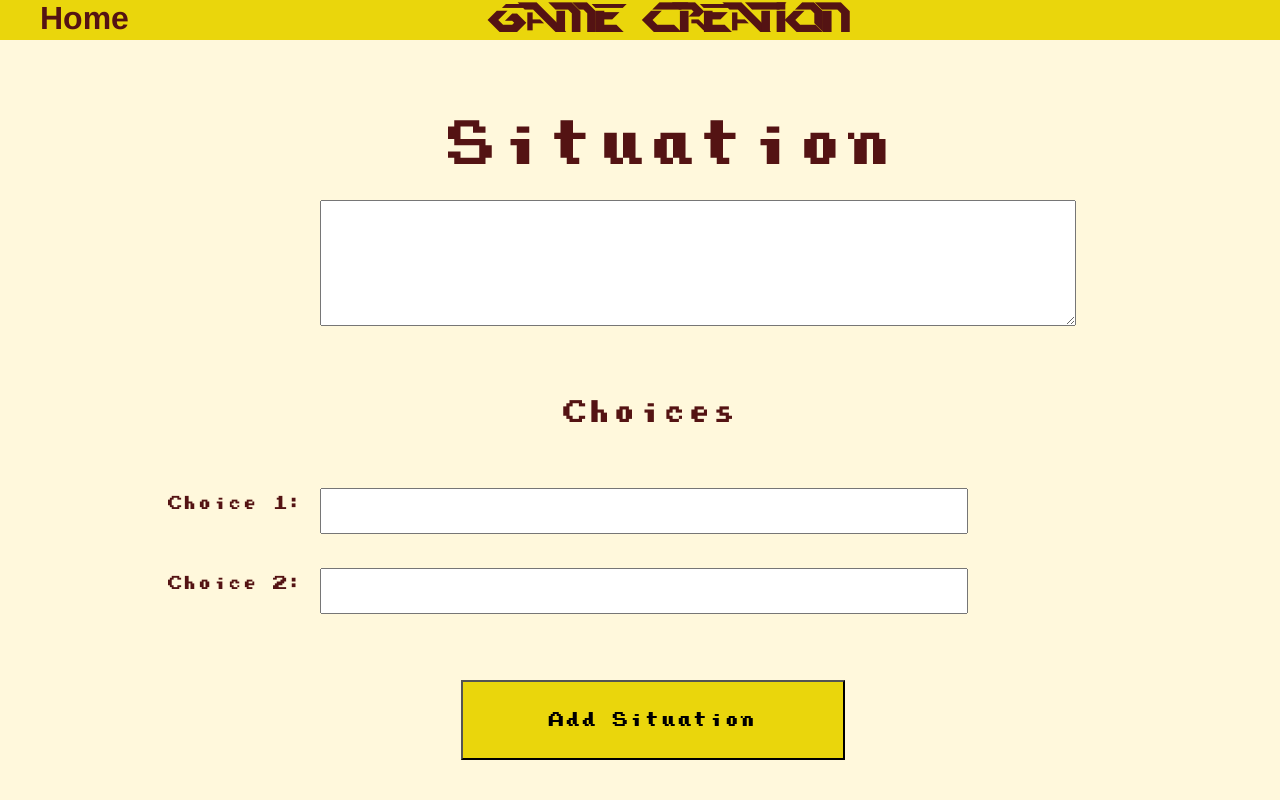
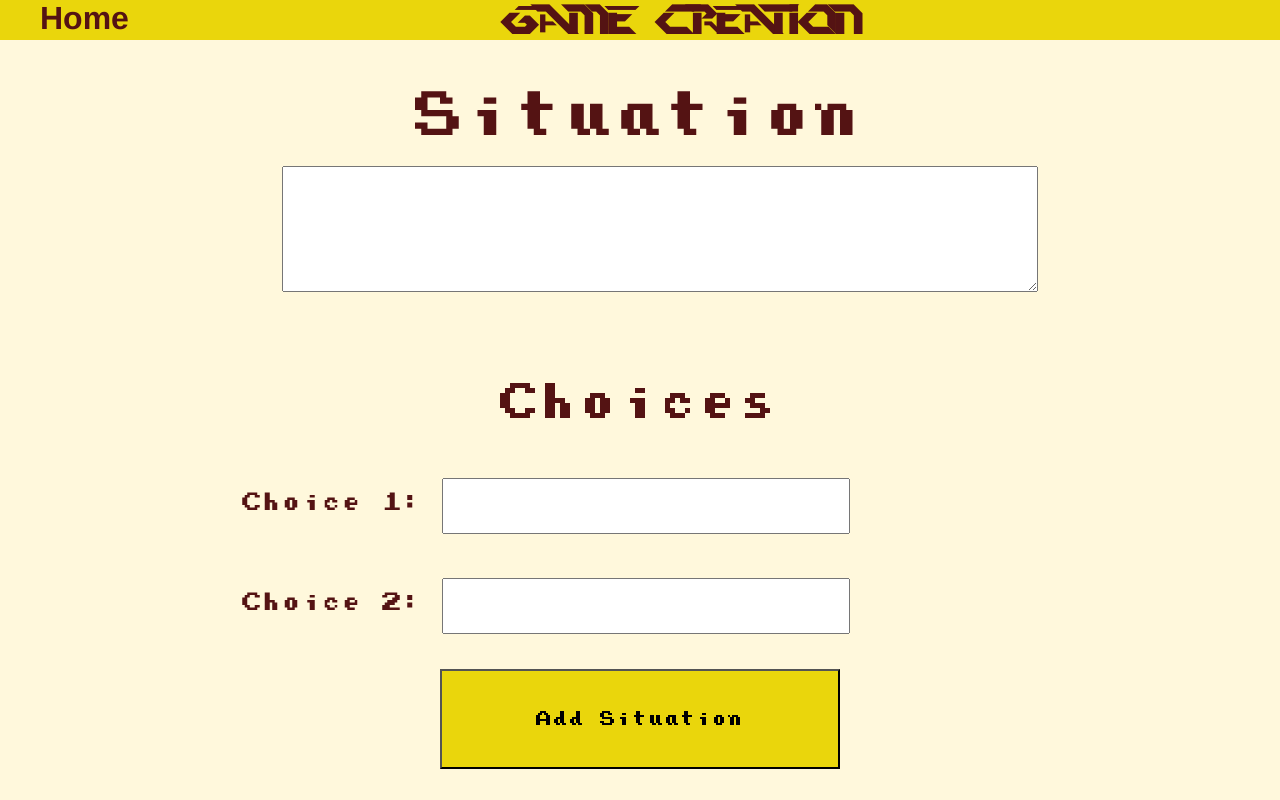
Before and after one commit to CS253-F20/project-cyoagen, a Flask app: page /create_game in a window 1280 px wide. Run offline with Flask 2, Linux system fonts and the light colour scheme.

Commit message:
Updated HTML/CSS to be written in a better way and prevent differences in appearance based on resolution

```diff
--- a/static/create.css
+++ /dev/null
@@ -1,118 +0,0 @@
-@font-face {
-  font-family: Game;
-  src: url(pdark.ttf);
-}
-/*Font by Ænigma Fonts */
-
-@font-face {
-  font-family: Star;
-  src: url(prstart.ttf);
-}
-/*Font by Ænigma Fonts */
-
-html {
-  font-family: Helvetica;
-  color: #541313;
-  background-color: cornsilk;
-}
-
-.NavBar {
-  top: -32px;
-  left: 0px;
-  right: 0px;
-  position: fixed;
-  width: 100%;
-  height: 40px;
-  background-color: #EAD60C;
-}
-
-ul, li {
-  background-color: #EAD60C;
-  color:#541313;
-  display: inline;
-  list-style-type: none;
-  /* Display and list-style-type attribrutes found on W3schools*/
-}
-
-.Navlink {
-  color: #541313;
-  text-decoration: none;
-  /* Text-decoration attribute found on W3schools*/
-}
-
-#page_title {
-    position: fixed;
-    left: 38%;
-    text-align: center;
-    font-family: Game;
-    font-size: 40px;
-}
-
-a.Navlink:hover, a.Navlink:focus {
-  color:Black;
-}
-#situation_head {
-    font-family: Star;
-    font-size: 50px;
-    position:fixed;
-    top:15%;
-    left:35%;
-}
-#situation {
-    font-size: 20px;
-    position: fixed;
-    top: 25%;
-    left: 25%;
-}
-
-#choice_head {
-    font-family: Star;
-    font-size: 25px;
-    position: fixed;
-    top: 50%;
-    left: 44%;
-}
-
-#choice1_head {
-    font-family: Star;
-    font-size: 15px;
-    position: fixed;
-    top: 62%;
-    left: 10%;
-}
-
-#choice1 {
-    position: fixed;
-    top: 61%;
-    left: 25%;
-    width: 50%;
-    height: 5%;
-}
-
-#choice2_head {
-    font-family: Star;
-    font-size: 15px;
-    position: fixed;
-    top: 72%;
-    left: 10%;
-}
-
-#choice2 {
-    position: fixed;
-    top: 71%;
-    left: 25%;
-    width: 50%;
-    height: 5%;
-}
-
-#Add_situation {
-  color: black;
-  background-color: #EAD60C;
-  font-family: Star;
-  font-size:16px;
-  position: fixed;
-  top: 85%;
-  left: 36%;
-  width: 30%;
-  height: 10%;
-}
--- a/static/style.css
+++ b/static/style.css
@@ -1,6 +1,12 @@
 @font-face {
   font-family: Game;
   src: url(pdark.ttf);
+}
+/*Font by Ænigma Fonts */
+
+@font-face {
+  font-family: Star;
+  src: url(prstart.ttf);
 }
 /*Font by Ænigma Fonts */
 
@@ -10,19 +16,17 @@ html {
   background-color: cornsilk;
 }
 
-h2 {
+#App_Title {
   font-size: 100px;
   font-family:Game;
-  margin:auto;
-  position: fixed;
-  top: 25%;
-  left:25%;
+  margin-top: 175px;
+  text-align: center;
 }
 
 .NavBar {
   top: -32px;
-  left: 0px;
-  right: 0px;
+  left: 0;
+  right: 0;
   position: fixed;
   width: 100%;
   height: 40px;
@@ -34,7 +38,7 @@ ul, li {
   color:#541313;
   display: inline;
   list-style-type: none;
-  /* Display and list-style-type attribrutes found on W3schools*/
+  /* Display and list-style-type attributes found on W3schools*/
 }
 
 .welcome {
@@ -86,3 +90,53 @@ a.Navlink:hover, a.Navlink:focus {
   top: 50%;
   right: 25%;
 }
+
+.page_title {
+  margin-top: -35px;
+  text-align: center;
+  font-family: Game;
+  font-size: 40px;
+}
+
+.Create_Fields {
+  margin-top: 50px;
+  align-content: center;
+  text-align: center;
+  line-height: 100px;
+}
+#situation_head {
+    font-family: Star;
+    font-size: 50px;
+}
+#situation {
+    font-size: 20px;
+}
+
+.choice_head {
+  font-family: Star;
+    font-size: 40px;
+}
+
+.Choices_Lead {
+    font-family: Star;
+    font-size: 20px;
+}
+
+.Choice_Content {
+  position:relative;
+  left:-9%;
+}
+
+.Choices {
+  width: 400px;
+  height: 50px;
+}
+
+#Add_situation {
+  color: black;
+  background-color: #EAD60C;
+  font-family: Star;
+  font-size:16px;
+  height: 100px;
+  width: 400px;
+}
--- a/templates/browse_game.html
+++ b/templates/browse_game.html
@@ -7,7 +7,6 @@
             <li id="page_title"> Browse Games </li>
           </ul>
         </h1>
-    </head>
     <body>
         <form action="{{ url_for('browse_game') }}" method="post" class="search_game"> <!-- edited action for now just so
         the page renders -->
@@ -19,5 +18,4 @@
             </ul>
         {% endfor %}
     </body>
-    </div>
 {% endblock %}
--- a/templates/create_game.html
+++ b/templates/create_game.html
@@ -1,29 +1,29 @@
 {% extends "layout.html" %}
 {% block body %}
-    <head>
-        <title> Create Game </title>
-        <link rel="stylesheet" type="text/css" href="{{ url_for('static', filename='create.css') }}">
     <h1>
       <ul class="NavBar">
         <li> <a href="{{ url_for('homepage') }}" class="Navlink">Home</a> </li>
-            <li id="page_title"> Game Creation </li>
+        <p class="page_title"> Game Creation </p>
       </ul>
     </h1>
-    </head>
     <body>
+        <div class="Create_Fields">
              <form id="create_form" action="{{ url_for('create_handler') }}" method="post">
                 <dl>
                     <dt id="situation_head"> Situation </dt>
-                <dd> <textarea id="situation" rows="5" cols="61" name='Situation'></textarea></dd>
+                    <dd><textarea id="situation" rows="5" cols="61" name='Situation'></textarea></dd>
                 </dl>
                 <dl>
-                <dt id="choice_head"> Choices </dt>
-                    <dd id="choice1_head"> Choice 1: <input type="text" id="choice1" name="ChoiceOne"> </dd>
-                    <dd id="choice2_head"> Choice 2: <input type="text" id="choice2" name="ChoiceTwo"> </dd>
+                    <dt class="choice_head"> Choices </dt>
+                        <div class="Choice_Content">
+                            <dd class="Choices_Lead"> Choice 1: <input type="text" class="Choices" name="ChoiceOne"> </dd>
+                            <dd class="Choices_Lead"> Choice 2: <input type="text" class="Choices" name="ChoiceTwo"> </dd>
+                        </div>
                 </dl>
                 <dl>
                     <input type="submit" value="Add Situation" id="Add_situation">
                 </dl>
             </form>
+        </div>
     </body>
 {% endblock %}
--- a/templates/login.html
+++ b/templates/login.html
@@ -2,9 +2,11 @@
 {% block body %}
     <div class="page">
         <h1>Choose Your Own Adventure Generator</h1>
+
         {% for message in get_flashed_messages() %}
         <div class="flash">{{ message }}</div>
         {% endfor %}
+
         <body>
         <form action="{{ url_for('login_handler') }}" method="post" class="login">
             <dl>
```
Also changed, not shown: templates/Home.html (+3 -6 lines), templates/create_account.html (indentation only). Lines whose indentation alone changed are shown as unchanged.
